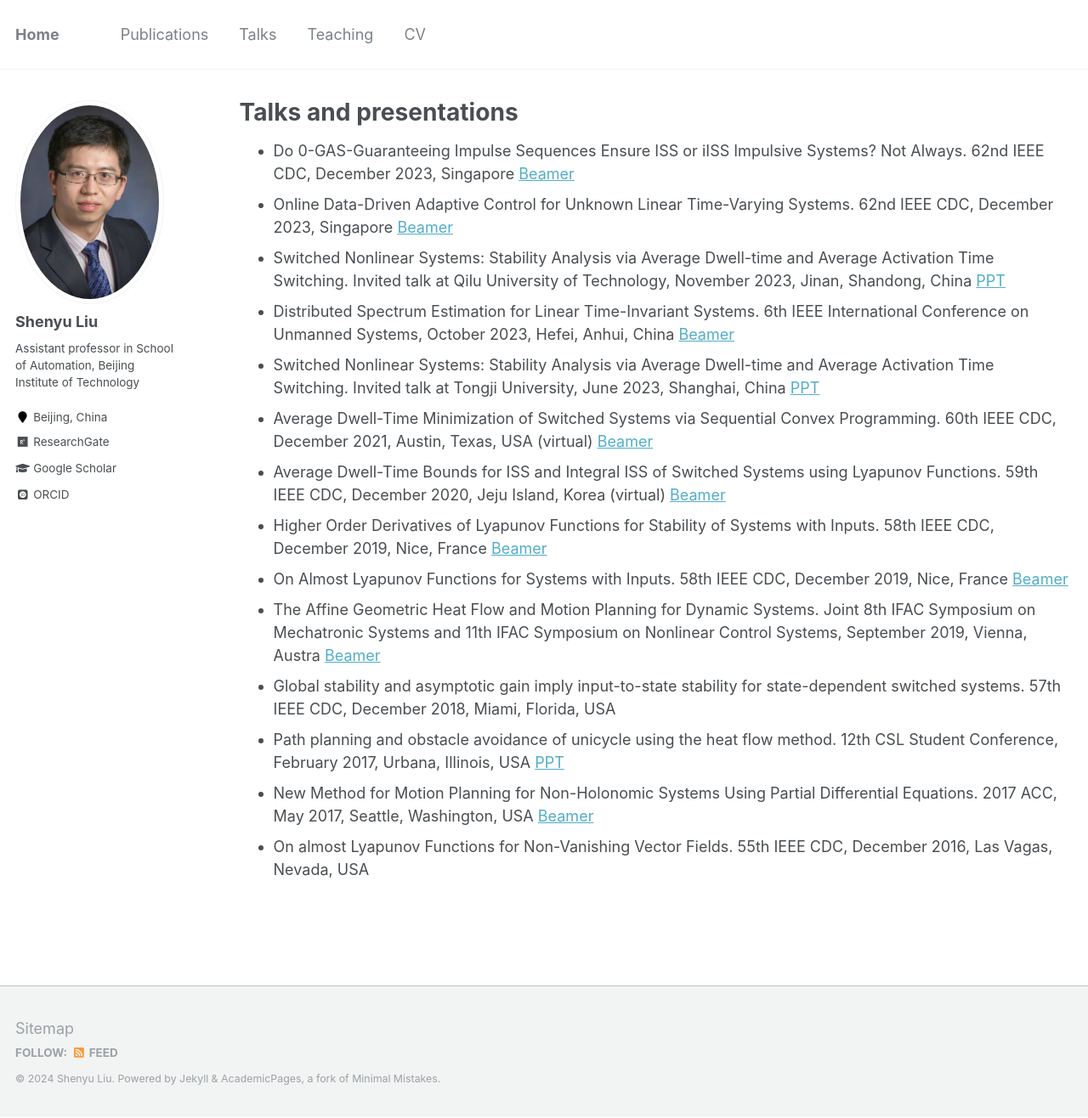
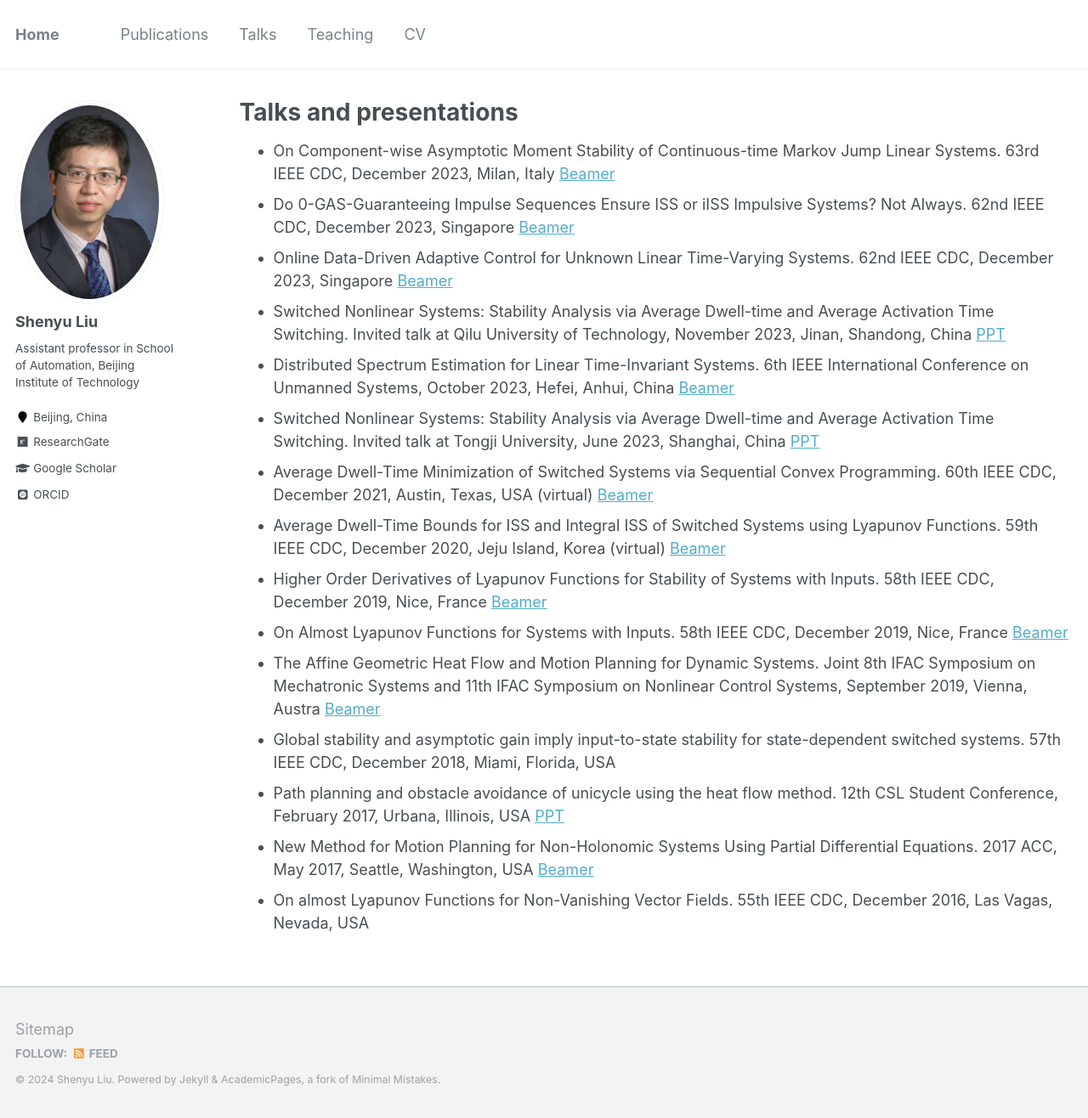
Before and after one commit to Shenyu-Liu/Shenyu-Liu.github.io, a Jekyll site: the page built from _pages/talks.md, in a window 1280 px wide and 1316 px high. Shown: the whole window at 85% size. Built offline with Jekyll 4.4.1, drawn with Linux system fonts in a browser that asks for light colours; some web fonts are replaced.

Commit message:
Update talks.md

```diff
--- a/_pages/talks.md
+++ b/_pages/talks.md
@@ -5,6 +5,7 @@ permalink: /talks/
 author_profile: true
 ---
 
+* On Component-wise Asymptotic Moment Stability of Continuous-time Markov Jump Linear Systems. 63rd IEEE CDC, December 2023, Milan, Italy <a href="https://1drv.ms/b/c/513225b09d6bb538/EQVM2Yp5zD5PtiIjsT_Ya1cBL-jREEypoKIP8vhsXRnmdg?e=uJVfdR">Beamer</a>
 * Do 0-GAS-Guaranteeing Impulse Sequences Ensure ISS or iISS Impulsive Systems? Not Always. 62nd IEEE CDC, December 2023, Singapore <a href="https://1drv.ms/b/s!Aji1a52wJTJRlJEPaEoq4WLwRtp1OA?e=pgTfUe">Beamer</a>
 * Online Data-Driven Adaptive Control for Unknown Linear Time-Varying Systems. 62nd IEEE CDC, December 2023, Singapore <a href="https://1drv.ms/b/s!Aji1a52wJTJRlJEOI6JO48puMTs3fg?e=nDN7om">Beamer</a>
 * Switched Nonlinear Systems: Stability Analysis via Average Dwell-time and Average Activation Time Switching. Invited talk at Qilu University of Technology, November 2023, Jinan, Shandong, China <a href="https://1drv.ms/p/s!Aji1a52wJTJRiY1bL17dKp4Aw92beA?e=TQmvdT">PPT</a>
```
